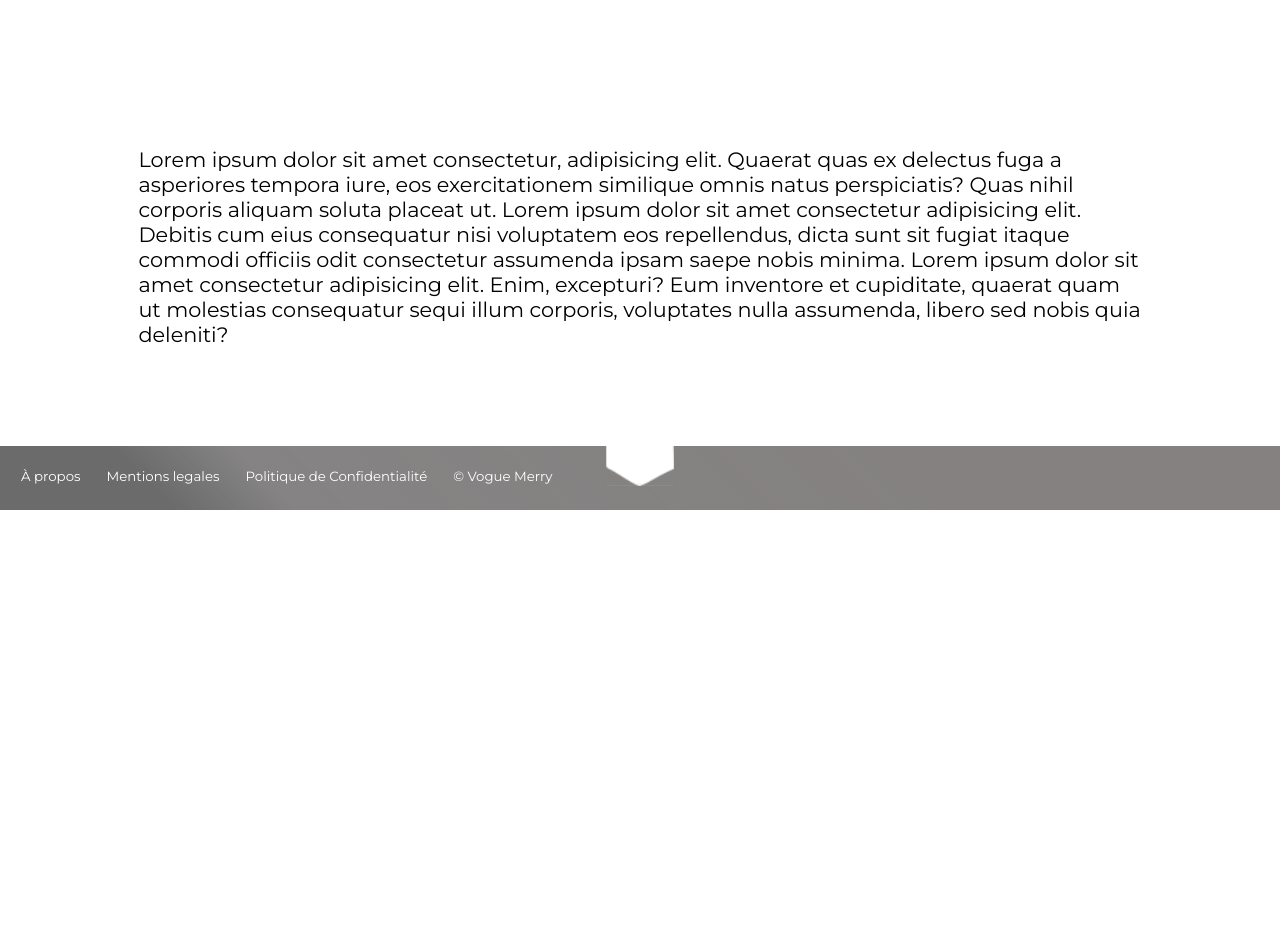
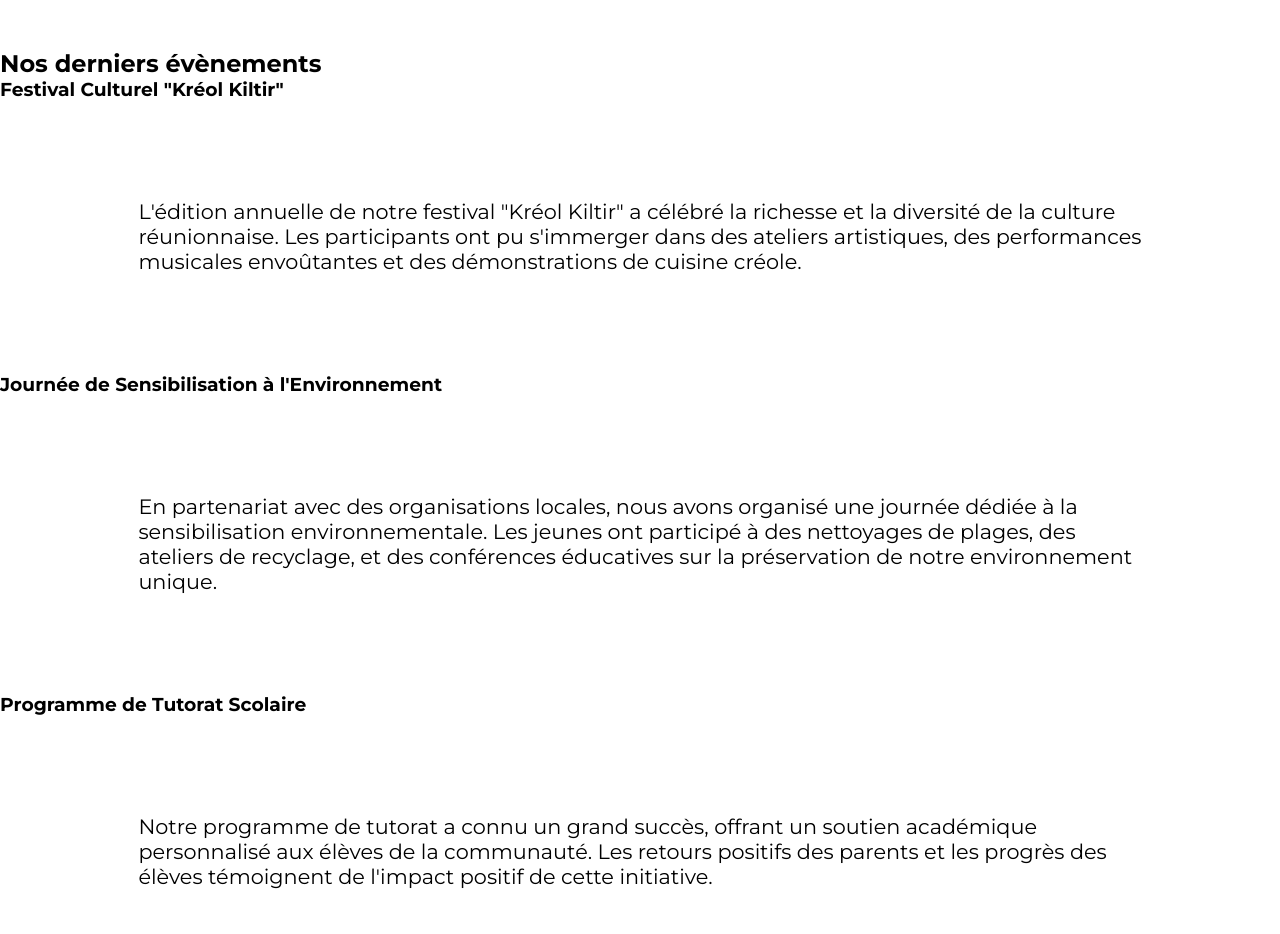
Before and after one commit to WildCodeSchool-2023-09/afac974, a React (Vite) app in the folder frontend/: page /apropos in a window 1280 px wide. Shown: the part 1018-1952 px from the top of the page. Before the commit the page ends 1528 px from the top, so only its background shows below. Built offline with nearby package versions, Linux system fonts and the light colour scheme; no server answers; a web font is replaced by a local one; what granim would draw is missing.

Commit message:
Added some <p> for A propos Page

```diff
--- a/frontend/src/pages/A_propos/Apropos.jsx
+++ b/frontend/src/pages/A_propos/Apropos.jsx
@@ -35,17 +35,28 @@ function Apropos() {
         </button>
       </div>
       <div>
+        <h2>Nos derniers évènements</h2>
+        <h3>Festival Culturel "Kréol Kiltir"</h3>
         <p>
-          Lorem ipsum dolor sit amet consectetur, adipisicing elit. Quaerat quas
-          ex delectus fuga a asperiores tempora iure, eos exercitationem
-          similique omnis natus perspiciatis? Quas nihil corporis aliquam soluta
-          placeat ut. Lorem ipsum dolor sit amet consectetur adipisicing elit.
-          Debitis cum eius consequatur nisi voluptatem eos repellendus, dicta
-          sunt sit fugiat itaque commodi officiis odit consectetur assumenda
-          ipsam saepe nobis minima. Lorem ipsum dolor sit amet consectetur
-          adipisicing elit. Enim, excepturi? Eum inventore et cupiditate,
-          quaerat quam ut molestias consequatur sequi illum corporis, voluptates
-          nulla assumenda, libero sed nobis quia deleniti?
+          L'édition annuelle de notre festival "Kréol Kiltir" a célébré la
+          richesse et la diversité de la culture réunionnaise. Les participants
+          ont pu s'immerger dans des ateliers artistiques, des performances
+          musicales envoûtantes et des démonstrations de cuisine créole.
+        </p>
+        <h3>Journée de Sensibilisation à l'Environnement</h3>
+        <p>
+          En partenariat avec des organisations locales, nous avons organisé une
+          journée dédiée à la sensibilisation environnementale. Les jeunes ont
+          participé à des nettoyages de plages, des ateliers de recyclage, et
+          des conférences éducatives sur la préservation de notre environnement
+          unique.
+        </p>
+        <h3>Programme de Tutorat Scolaire</h3>
+        <p>
+          Notre programme de tutorat a connu un grand succès, offrant un soutien
+          académique personnalisé aux élèves de la communauté. Les retours
+          positifs des parents et les progrès des élèves témoignent de l'impact
+          positif de cette initiative.
         </p>
       </div>
     </div>
```
